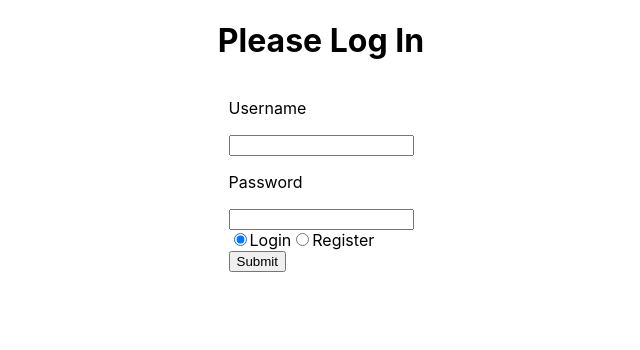
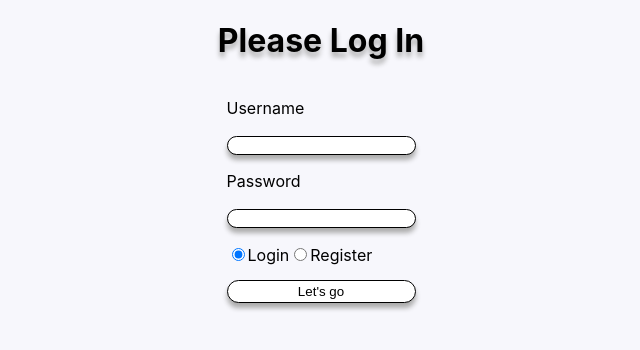
Before and after one commit to vitaliipetrunenko/react-user-system, a React (Create React App) app in the folder Client/: page / in a window 1280 px wide. Shown: the top 350 px of the page, without its empty margins (319-959 px from the left). Built offline with nearby package versions, Linux system fonts and the light colour scheme.

Commit message:
small cleanup

```diff
--- a/Client/src/App.css
+++ b/Client/src/App.css
@@ -1,5 +1,9 @@
+html{
+  background-color: #F7F7FC;
+}
 .App {
   text-align: center;
+  background-color: #F7F7FC;
 }
 
 .App-logo {
--- a/Client/src/App.js
+++ b/Client/src/App.js
@@ -1,14 +1,12 @@
 import React, { useEffect } from 'react';
-import { BrowserRouter, NavLink, Route, Switch } from 'react-router-dom';
+import { BrowserRouter, Route, Switch } from 'react-router-dom';
 
 import './App.css';
 import Dashboard from './components/dashboard/Dashboard';
 import Login from './components/login/Login';
-import ControlPanel from './components/controlpanel/ControlPanel';
 import useToken from './hooks/useToken';
 import Userboard,{AdminUserboard} from './components/userboard/Userboard';
-import { Provider,connect } from 'react-redux';
-import store from './redux/redux-store'
+import {connect } from 'react-redux';
 import { setTokenAC, setUserAC, setProfilesAC } from './redux/actionCreators';
 import Header from './components/header/Header';
 import ControlPanelHOC from './components/controlpanel/ControlPanel';
--- a/Client/src/components/dashboard/Dashboard.jsx
+++ b/Client/src/components/dashboard/Dashboard.jsx
@@ -14,7 +14,7 @@ export default function Dashboard() {
     },[])
   return(<div className={styl.Dashboard}>
   <div><h2>Dashboard</h2></div>
-      <div>Users: {stats.users}</div>  <div>Profiles: {stats.profiles}</div>  <div>Profiles older than 18: {stats.matureProfiles}</div>
+      <div>Users:<br/><span>{stats.users}</span></div>  <div>Profiles:<br/> <span>{stats.profiles}</span></div>  <div>Profiles older than 18:<br/> <span>{stats.matureProfiles}</span></div>
 
     </div>
   );
--- a/Client/src/components/dashboard/Dashboard.module.css
+++ b/Client/src/components/dashboard/Dashboard.module.css
@@ -2,17 +2,19 @@
     display: flex;
     flex-direction: row;
     justify-content: space-evenly;
-    border-top: 1px solid black;
+
     padding-top: 30px;
     padding-bottom: 30px;
-    border-bottom: 1px solid black;
-    margin-bottom: 10px;
+
+    margin-bottom: 15px;
     flex-wrap: wrap;
     background-color: rgb(236, 236, 236);
+    box-shadow: 0px 5px 5px rgb(172, 172, 172) ;
 }
 .Dashboard div{
     background-color: rgb(255, 255, 255);
     text-align: center;
+    flex-direction: column;
     min-height: 100px;
     min-width: 200px;
     display: flex;
@@ -22,5 +24,10 @@
     border-radius: 15px ;
     font-size: large;
     margin:5px;
+    box-shadow: 0px 5px 5px rgb(172, 172, 172) ;
 
 }
+.Dashboard div span{
+    font-size: x-large;
+
+}
--- a/Client/src/components/header/Header.module.css
+++ b/Client/src/components/header/Header.module.css
@@ -6,6 +6,7 @@
     justify-content:space-between;
     align-items:center;
     flex-wrap: wrap;
+    box-shadow: 0px 5px 5px rgb(172, 172, 172) ;
 
 }
 .User{
@@ -37,4 +38,5 @@
     background-color: white;
     text-align: center;
     min-width: 80px;
+    box-shadow: 0px 5px 5px rgb(172, 172, 172) ;
 }
--- a/Client/src/components/login/Login.jsx
+++ b/Client/src/components/login/Login.jsx
@@ -126,7 +126,7 @@ function LoginMain(props) {
           <label htmlFor="operationChoice2">Register</label>
         </div>
         <div>
-          <button type="submit">Submit</button>
+          <button className={styl.submitButton} type="submit">Let's go</button>
         </div>
       </form>
     </div>
--- a/Client/src/components/login/Login.module.css
+++ b/Client/src/components/login/Login.module.css
@@ -3,3 +3,54 @@
     flex-direction: column;
     align-items: center;
 }
+h1{
+    text-shadow: 0px 5px 5px rgb(172, 172, 172)
+}
+.submitButton{
+    background-color: white;
+    border-radius: 15px;
+    padding: 3px;
+    width: 100%;
+    margin-top:15px;
+    font-size:normal;
+    box-shadow: 0px 5px 5px rgb(172, 172, 172) ;
+    border: 1px solid black;
+
+}
+.submitButton:hover{
+    background-color: #624AF2;
+    ;
+    border-radius: 15px;
+    padding: 5px;
+    width: 100%;
+    margin-top:15px;
+    box-shadow: none;
+}
+input[type="text"]{
+    border-radius: 15px;
+    border: 1px solid black;
+    padding-left: 5px;
+    padding-right: 5px;
+    box-shadow: 0px 5px 5px rgb(172, 172, 172) ;
+}
+input[type="password"]{
+    border-radius: 15px;
+    border: 1px solid black;
+    padding-left: 5px;
+    padding-right: 5px;
+    box-shadow: 0px 5px 5px rgb(172, 172, 172) ;
+}
+input:focus{
+    outline: none;
+}
+input[type="radio"]{
+    margin-top: 20px;
+
+}
+.loginWrapper select{
+    width: 100%;
+    border-radius: 15px;
+    border: 1px solid black;
+    box-shadow: 0px 5px 5px rgb(172, 172, 172) ;
+
+}
--- a/Client/src/components/userboard/Userboard.jsx
+++ b/Client/src/components/userboard/Userboard.jsx
@@ -1,11 +1,9 @@
 import React,{useEffect, useState} from 'react';
 import ContainerUserProfiles from './userprofiles/UserProfiles';
 import {useLocation} from 'react-router-dom'
-import styl from './Userboard.module.css';
+
 
 export default function Userboard(props) {
-
-   /* */
 
   return(<div >
   <div >
--- a/Client/src/components/userboard/userprofiles/UserProfiles.jsx
+++ b/Client/src/components/userboard/userprofiles/UserProfiles.jsx
@@ -1,9 +1,9 @@
 import { connect } from "react-redux"
-import react, { useEffect, useState } from 'react'
+import React, { useEffect, useState } from 'react'
 import {setProfilesAC} from './../../../redux/actionCreators'
-import UserBox from "./ProfileBox"
+
 import { getProfiles } from "../../../App"
-import UserBoxHOC from "./ProfileBox"
+
 import styl from './UserProfiles.module.css'
 import ProfileBoxHOC from "./ProfileBox"
 
@@ -66,7 +66,7 @@ function UserProfiles(props){
       }
 
 
-    let author = props.currUser.email;
+
 
 
     let userboxes = [...props.profileList].map(el => <ProfileBoxHOC  key={el._id} currUser={(props.wantedUser ? props.wantedUser : props.currUser.email)} name={el.name} surname={el.surname} age={el.age} author={el.author}/>)
@@ -92,10 +92,10 @@ return(
           <input type="number" name='age' onChange={e => setAge(parseInt(e.target.value))}/>
         </label>
         <div>
-          <button type="submit">Submit</button>
-          <button onClick={()=>{setOperation("NONE")}}>Cancel</button>
+          <button type="submit" className={styl.submitButton}>Submit</button>
+          <button className={styl.submitButton} onClick={()=>{setOperation("NONE")}}>Cancel</button>
         </div>
-      </form> : <button id="ADD" value="ADD" onClick={e => setOperation(e.target.value)}>Add Profile</button> }
+      </form> : <button className={styl.addButton} id="ADD" value="ADD" onClick={e => setOperation(e.target.value)}>Add Profile</button> }
           </div>
         <div className={styl.boxGrid}>{userboxes}</div>
     </div>
--- a/Client/src/components/userboard/userprofiles/UserProfiles.module.css
+++ b/Client/src/components/userboard/userprofiles/UserProfiles.module.css
@@ -2,15 +2,30 @@
     display: flex;
     flex-direction: row;
     justify-content: space-around;
-    border-top: 1px solid black;
+
     padding-top: 30px;
     padding-bottom: 30px;
-    border-bottom: 1px solid black;
-    margin-bottom: 10px;
+
+    margin-bottom: 15px;
     flex-wrap: wrap;
     background-color: rgb(236, 236, 236);
+    box-shadow: 0px 5px 5px rgb(172, 172, 172) ;
 }
 
+.addButton{
+    background-color: white;
+    border-radius: 15px;
+    padding: 5px;
+    width:10%;
+    margin-top:15px;
+    font-size:normal;
+    box-shadow: 0px 5px 5px rgb(172, 172, 172) ;
+    border: 1px solid black;
+}
+.addButton:hover{
+background-color: blue;
+   transform: scale(1.01)
+}
 .boxGrid{
     display:grid;
     grid-template-columns: 1fr 1fr 1fr 1fr;
@@ -35,6 +50,15 @@
     }
 }
 
+input[type="number"]{
+
+
+    border-radius: 15px;
+    border: 1px solid black;
+    padding-left: 5px;
+    padding-right: 5px;
+    box-shadow: 0px 5px 5px rgb(172 172 172);
+}
 
 .boxGrid .box{
     border: solid 1px black;
@@ -50,6 +74,7 @@
     min-width: 250px;
     min-height: 160px;
     max-height: 250px;
+    box-shadow: 0px 5px 5px rgb(172, 172, 172) ;
 
 
 }
@@ -87,7 +112,26 @@
 
 
 }
+.submitButton{
+    background-color: white;
+    border-radius: 15px;
+    padding: 5px;
+    width:50%;
+    margin-top:15px;
+    font-size:normal;
+    box-shadow: 0px 5px 5px rgb(172, 172, 172) ;
+    border: 1px solid black;
 
+}
+.submitButton:hover{
+    background-color: #624AF2;
+
+    border-radius: 15px;
+    padding: 5px;
+    border: 1px solid black;
+    margin-top:15px;
+    box-shadow: none;
+}
 
 .boxGrid div form{
     max-height: 100%;
@@ -108,6 +152,10 @@
 
     border-radius: 0 0 0 15px;
 }
+.boxGrid div form button:hover{
+   background-color: blue;
+   transform: scale(1.01)
+}
 
 .boxGrid div form button:last-child{
     width: 50%;
@@ -115,3 +163,6 @@
     border-left: 1px solid;
     border-radius: 0 0 15px 0;
 }
+.boxGrid div form button:last-child:hover{
+    background-color: red;
+}
```
